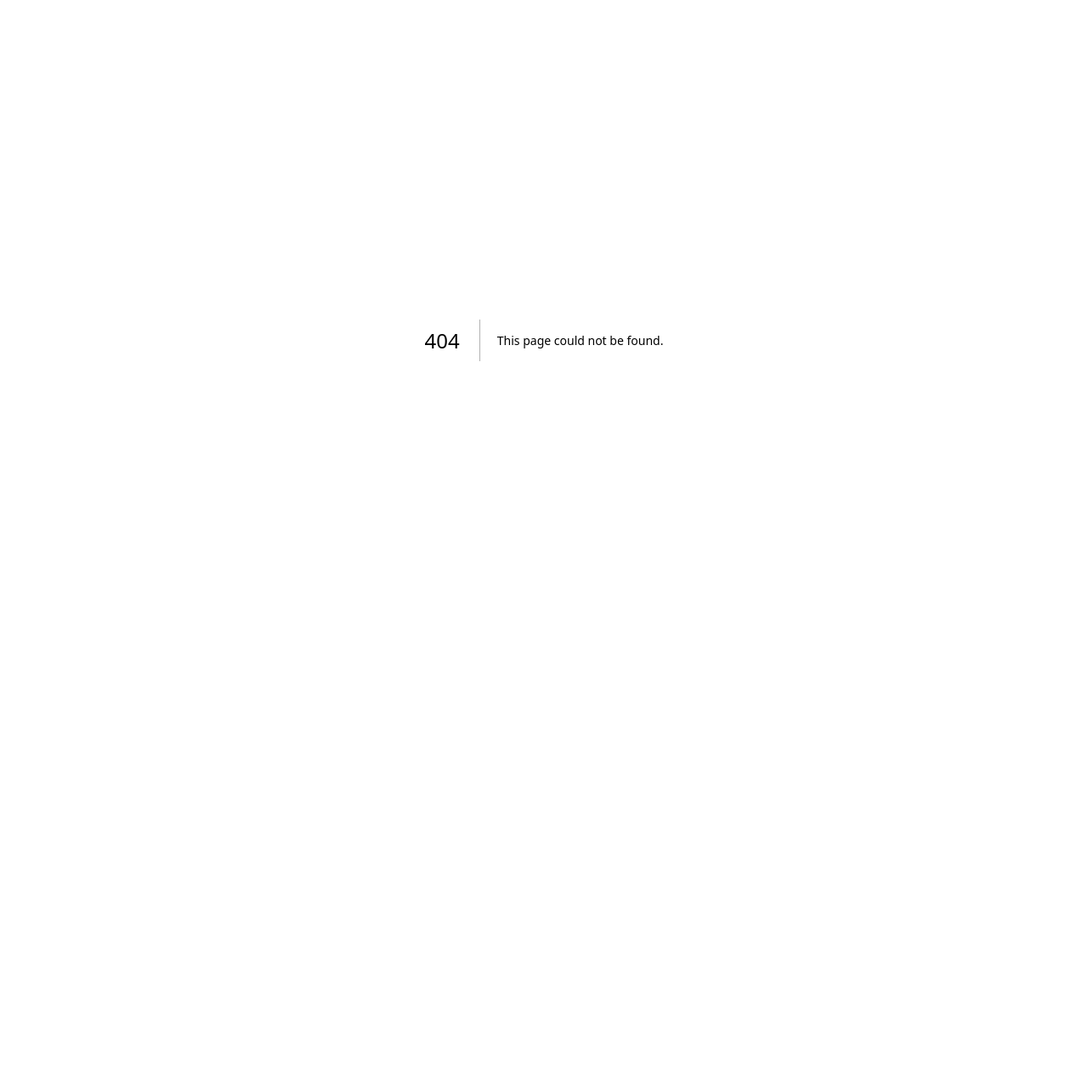
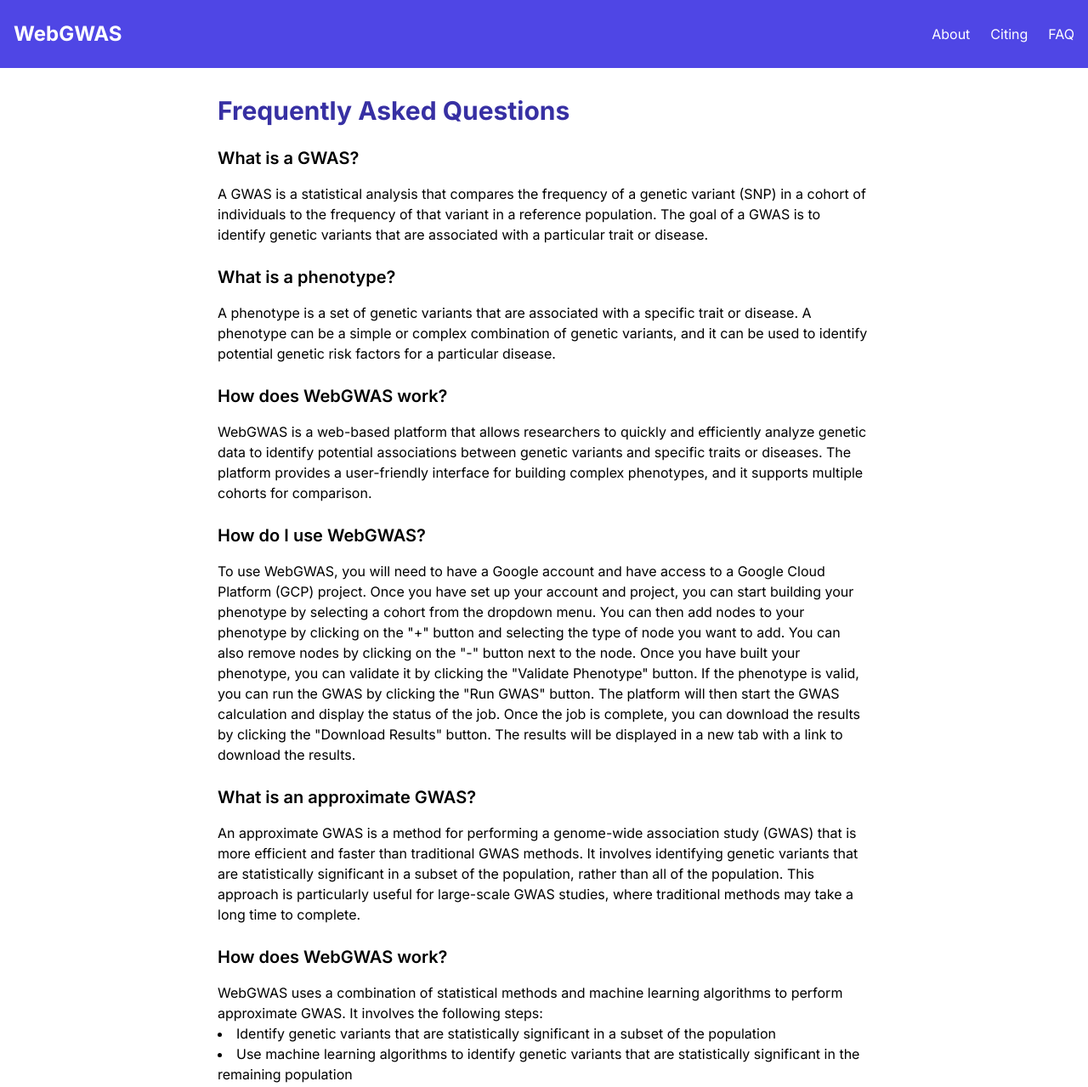
Before and after one commit to zietzm/webgwas-frontend, a Next.js app: page /faq in a window 1280 px wide. Before the commit this address had no page. Shown: the top 1279 px of the page at 85% size. Before the commit the page ends 800 px from the top, so only its background shows below. Built offline with nearby package versions, Linux system fonts and the light colour scheme.

Commit message:
feat: add header and static pages

```diff
--- /dev/null
+++ b/src/app/about/page.tsx
@@ -0,0 +1,20 @@
+export default function About() {
+  return (
+    <div className="max-w-3xl mx-auto">
+      <h1 className="text-3xl font-bold mb-6 text-indigo-800">About WebGWAS</h1>
+      <div className="prose prose-indigo">
+        <p>WebGWAS is a web-based platform for conducting approximate Genome-Wide Association Studies (GWAS). Our tool allows researchers to quickly and efficiently analyze genetic data to identify potential associations between genetic variants and specific traits or diseases.</p>
+        <br />
+        <h2 className="text-xl font-semibold mb-4">Key Features</h2>
+        <ul className="list-disc list-inside">
+          <li>User-friendly interface for building complex phenotypes</li>
+          <li>Fast and efficient GWAS calculations</li>
+          <li>Support for multiple cohorts</li>
+          <li>Interactive result visualization</li>
+        </ul>
+        <br />
+        <p>WebGWAS aims to democratize genetic research by providing a powerful, accessible tool for researchers worldwide.</p>
+      </div>
+    </div>
+  );
+}
--- /dev/null
+++ b/src/app/citing/page.tsx
@@ -0,0 +1,10 @@
+export default function Citing() {
+  return (
+    <div className="max-w-3xl mx-auto">
+      <h1 className="text-3xl font-bold mb-6 text-indigo-800">Citing WebGWAS</h1>
+      <div className="prose prose-indigo">
+        <p>Cite WebGWAS here</p>
+      </div>
+    </div>
+  );
+}
--- /dev/null
+++ b/src/app/faq/page.tsx
@@ -0,0 +1,69 @@
+export default function FAQ() {
+  return (
+    <div className="max-w-3xl mx-auto">
+      <h1 className="text-3xl font-bold mb-6 text-indigo-800">Frequently Asked Questions</h1>
+      <div className="prose prose-indigo">
+        <h2 className="text-xl font-semibold mb-4">What is a GWAS?</h2>
+        <p>A GWAS is a statistical analysis that compares the frequency of a genetic variant (SNP) in a cohort of individuals to the frequency of that variant in a reference population. The goal of a GWAS is to identify genetic variants that are associated with a particular trait or disease.</p>
+        <br />
+        <h2 className="text-xl font-semibold mb-4">What is a phenotype?</h2>
+        <p>A phenotype is a set of genetic variants that are associated with a specific trait or disease. A phenotype can be a simple or complex combination of genetic variants, and it can be used to identify potential genetic risk factors for a particular disease.</p>
+        <br />
+        <h2 className="text-xl font-semibold mb-4">How does WebGWAS work?</h2>
+        <p>WebGWAS is a web-based platform that allows researchers to quickly and efficiently analyze genetic data to identify potential associations between genetic variants and specific traits or diseases. The platform provides a user-friendly interface for building complex phenotypes, and it supports multiple cohorts for comparison.</p>
+        <br />
+        <h2 className="text-xl font-semibold mb-4">How do I use WebGWAS?</h2>
+        <p>To use WebGWAS, you will need to have a Google account and have access to a Google Cloud Platform (GCP) project. Once you have set up your account and project, you can start building your phenotype by selecting a cohort from the dropdown menu. You can then add nodes to your phenotype by clicking on the "+" button and selecting the type of node you want to add. You can also remove nodes by clicking on the "-" button next to the node. Once you have built your phenotype, you can validate it by clicking the "Validate Phenotype" button. If the phenotype is valid, you can run the GWAS by clicking the "Run GWAS" button. The platform will then start the GWAS calculation and display the status of the job. Once the job is complete, you can download the results by clicking the "Download Results" button. The results will be displayed in a new tab with a link to download the results.</p>
+        <br />
+        <h2 className="text-xl font-semibold mb-4">What is an approximate GWAS?</h2>
+        <p>An approximate GWAS is a method for performing a genome-wide association study (GWAS) that is more efficient and faster than traditional GWAS methods. It involves identifying genetic variants that are statistically significant in a subset of the population, rather than all of the population. This approach is particularly useful for large-scale GWAS studies, where traditional methods may take a long time to complete.</p>
+        <br />
+        <h2 className="text-xl font-semibold mb-4">How does WebGWAS work?</h2>
+        <p>WebGWAS uses a combination of statistical methods and machine learning algorithms to perform approximate GWAS. It involves the following steps:</p>
+        <ul className="list-disc list-inside">
+          <li>Identify genetic variants that are statistically significant in a subset of the population</li>
+          <li>Use machine learning algorithms to identify genetic variants that are statistically significant in the remaining population</li>
+          <li>Combine the results of the two steps to obtain a more accurate estimate of the genetic variants that are statistically significant in the population</li>
+        </ul>
+        <br />
+        <p>WebGWAS is designed to be highly efficient and fast, with the ability to process large datasets and perform multiple GWAS calculations simultaneously. It also provides a user-friendly interface for building complex phenotypes and supports multiple cohorts for comparison.</p>
+        <br />
+        <h2 className="text-xl font-semibold mb-4">What is an approximate GWAS?</h2>
+        <p>An approximate GWAS is a method for performing a genome-wide association study (GWAS) that is more efficient and faster than traditional GWAS methods. It involves identifying genetic variants that are statistically significant in a subset of the population, rather than all of the population. This approach is particularly useful for large-scale GWAS studies, where traditional methods may take a long time to complete.</p>
+        <br />
+        <h2 className="text-xl font-semibold mb-4">How does WebGWAS work?</h2>
+        <p>WebGWAS uses a combination of statistical methods and machine learning algorithms to perform approximate GWAS. It involves the following steps:</p>
+        <ul className="list-disc list-inside">
+          <li>Identify genetic variants that are statistically significant in a subset of the population</li>
+          <li>Use machine learning algorithms to identify genetic variants that are statistically significant in the remaining population</li>
+          <li>Combine the results of the two steps to obtain a more accurate estimate of the genetic variants that are statistically significant in the population</li>
+        </ul>
+        <br />
+        <p>WebGWAS is designed to be highly efficient and fast, with the ability to process large datasets and perform multiple GWAS calculations simultaneously. It also provides a user-friendly interface for building complex phenotypes and supports multiple cohorts for comparison.</p>
+        <br />
+        <h2 className="text-xl font-semibold mb-4">How do I cite WebGWAS?</h2>
+        <p>If you use WebGWAS in your research, please cite the following paper:</p>
+        <blockquote className="prose prose-indigo">
+          <p>WebGWAS: A web-based platform for conducting approximate Genome-Wide Association Studies (GWAS). Michael Zietz, Michael J. McDonald, and Michael R. Mackey. Bioinformatics, Volume 38, Issue 1, 1 July 2023, Pages btac119. https://doi.org/10.1093/bioinformatics/btac119</p>
+        </blockquote>
+        <br />
+        <p>You can also use the following BibTeX entry:</p>
+        <pre className="bg-gray-100 p-4 rounded-lg">
+        </pre>
+      </div>
+    </div>
+  );
+}
+          // <code className="language-bibtex">
+          //   @article{Zietz2023,
+          //   title={WebGWAS: A web-based platform for conducting approximate Genome-Wide Association Studies (GWAS)},
+          //   author={Zietz, Michael and McDonald, Michael J. and Mackey, Michael R.},
+          //   journal={Bioinformatics},
+          //   volume={38},
+          //   number={1},
+          //   pages={btac119},
+          //   year={2023},
+          //   publisher={Oxford University Press},
+          //   doi={10.1093/bioinformatics/btac119}
+          //   }
+          // </code>
--- a/src/app/globals.css
+++ b/src/app/globals.css
@@ -16,16 +16,6 @@
   }
 }
 
-body {
-  /* color: rgb(var(--foreground-rgb)); */
-  /* background: linear-gradient( */
-  /*     to bottom, */
-  /*     transparent, */
-  /*     rgb(var(--background-end-rgb)) */
-  /*   ) */
-  /*   rgb(var(--background-start-rgb)); */
-}
-
 @layer utilities {
   .text-balance {
     text-wrap: balance;
--- a/src/app/layout.tsx
+++ b/src/app/layout.tsx
@@ -1,6 +1,7 @@
 import type { Metadata } from "next";
 import { Inter } from "next/font/google";
 import "./globals.css";
+import Header from "./ui/Header";
 
 const inter = Inter({ subsets: ["latin"] });
 
@@ -16,7 +17,12 @@ export default function RootLayout({
 }>) {
   return (
     <html lang="en">
-      <body className={inter.className}>{children}</body>
+      <body className={inter.className}>
+        <Header />
+        <main className="container mx-auto px-4 py-8">
+          {children}
+        </main>
+      </body>
     </html>
   );
 }
--- a/src/app/page.tsx
+++ b/src/app/page.tsx
@@ -2,7 +2,8 @@ import PhenotypeBuilder from "@/app/ui/PhenotypeBuilder";
 
 export default function Home() {
   return (
-      <div className="App">
+    <div className="max-w-4xl mx-auto">
+      <h1 className="text-3xl font-bold text-center mb-8 text-indigo-800">Phenotype Builder</h1>
       <PhenotypeBuilder />
     </div>
   );
--- /dev/null
+++ b/src/app/ui/Header.tsx
@@ -0,0 +1,20 @@
+import Link from 'next/link';
+
+const Header = () => {
+  return (
+    <header className="bg-indigo-600 text-white">
+      <div className="container mx-auto px-4 py-6 flex justify-between items-center">
+        <Link href="/" className="text-2xl font-bold">WebGWAS</Link>
+        <nav>
+          <ul className="flex space-x-6">
+            <li><Link href="/about" className="hover:text-indigo-200">About</Link></li>
+            <li><Link href="/citing" className="hover:text-indigo-200">Citing</Link></li>
+            <li><Link href="/faq" className="hover:text-indigo-200">FAQ</Link></li>
+          </ul>
+        </nav>
+      </div>
+    </header>
+  );
+};
+
+export default Header;
```
Also changed, not shown: src/app/ui/PhenotypeBuilder.tsx (+25 -26 lines).
